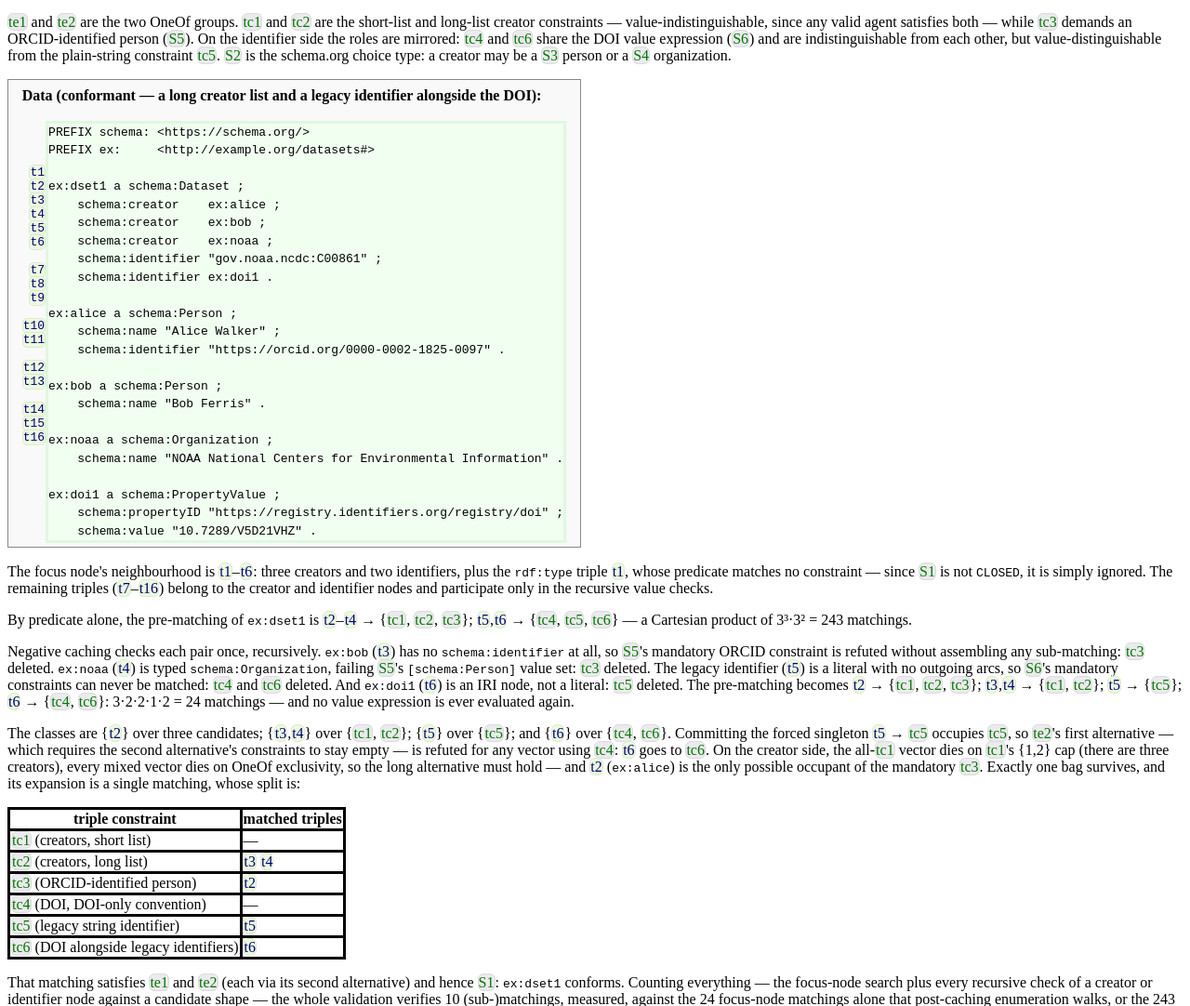
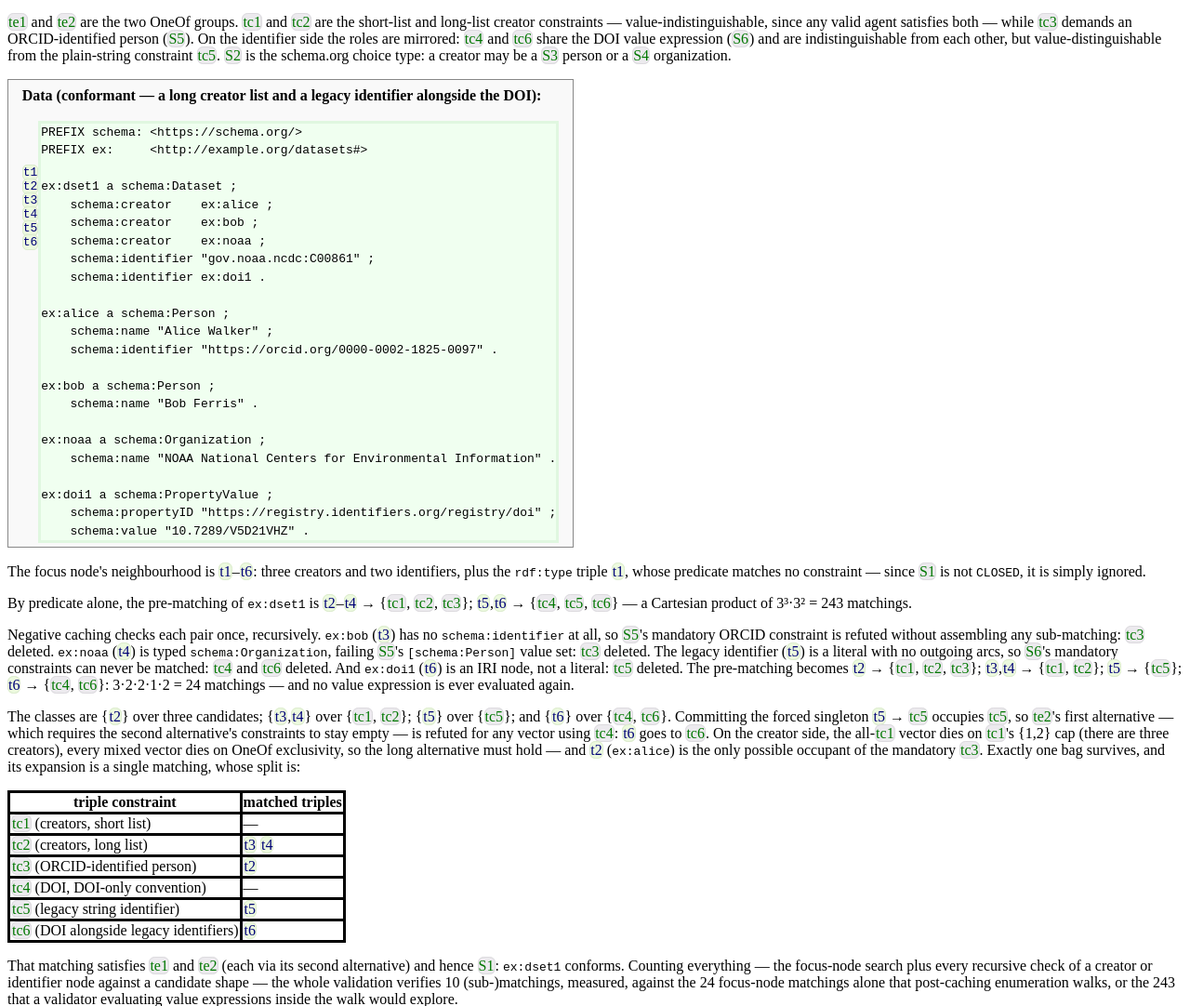
Before and after one commit to shexSpec/spec, a website: page algorithms.html in a window 1280 px wide. Shown: the part 6040-7122 px from the top of the page at 93% size. Drawn offline with Linux system fonts and the light colour scheme.

Commit message:
~ gutter work

```diff
--- a/algorithms.html
+++ b/algorithms.html
@@ -479,7 +479,7 @@ return false
 
 	  <div class="example">
 	    <div class="exsec">Schema:</div><br/>
-	    <pre class="line-labels">
+	    <pre class="line-labels nohighlight">
 
 
 <span class="lineno schema">S1</span>
@@ -575,7 +575,7 @@ PREFIX xsd:    &lt;http://www.w3.org/2001/XMLSchema#&gt;
 
 	  <div class="example">
 	    <div class="exsec">Data (conformant — a long creator list and a legacy identifier alongside the DOI):</div><br/>
-	    <pre class="line-labels">
+	    <pre class="line-labels nohighlight">
 
 
 <span class="lineno data">t1</span>
@@ -585,19 +585,19 @@ PREFIX xsd:    &lt;http://www.w3.org/2001/XMLSchema#&gt;
 <span class="lineno data">t5</span>
 <span class="lineno data">t6</span>
 
-<span class="lineno data">t7</span>
-<span class="lineno data">t8</span>
-<span class="lineno data">t9</span>
+<!-- <span class="lineno data">t7</span> -->
+<!-- <span class="lineno data">t8</span> -->
+<!-- <span class="lineno data">t9</span> -->
 
-<span class="lineno data">t10</span>
-<span class="lineno data">t11</span>
+<!-- <span class="lineno data">t10</span> -->
+<!-- <span class="lineno data">t11</span> -->
 
-<span class="lineno data">t12</span>
-<span class="lineno data">t13</span>
+<!-- <span class="lineno data">t12</span> -->
+<!-- <span class="lineno data">t13</span> -->
 
-<span class="lineno data">t14</span>
-<span class="lineno data">t15</span>
-<span class="lineno data">t16</span></pre>
+<!-- <span class="lineno data">t14</span> -->
+<!-- <span class="lineno data">t15</span> -->
+<!-- <span class="lineno data">t16</span> --></pre>
 	    <div class="inline json">
 	      <pre class="nohighlight">PREFIX schema: &lt;https://schema.org/&gt;
 PREFIX ex:     &lt;http://example.org/datasets#&gt;
@@ -628,7 +628,6 @@ ex:doi1 a schema:PropertyValue ;
 
 	  <p>
 	    The focus node's neighbourhood is <span class="lineno data">t1</span>–<span class="lineno data">t6</span>: three creators and two identifiers, plus the <code>rdf:type</code> triple <span class="lineno data">t1</span>, whose predicate matches no constraint — since <span class="lineno schema">S1</span> is not <code>CLOSED</code>, it is simply ignored.
-	    The remaining triples (<span class="lineno data">t7</span>–<span class="lineno data">t16</span>) belong to the creator and identifier nodes and participate only in the recursive value checks.
 	  </p>
 
 	  <p>
```
